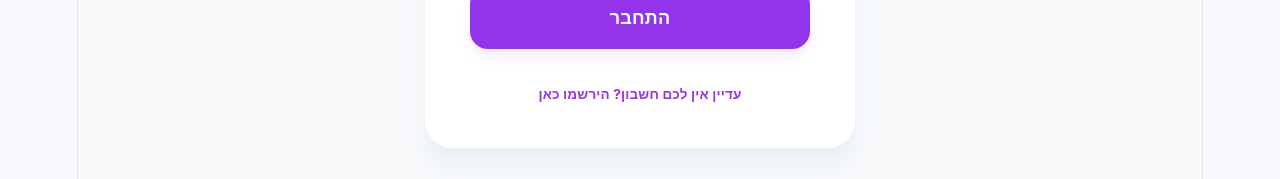
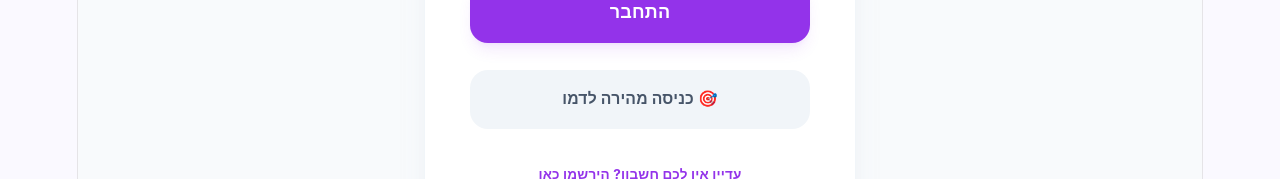
Before and after one commit to buncheyc/Hobit, a React (Vite) app: page / in a window 1280 px wide. Shown: the part 618-797 px from the top of the page. Built offline with nearby package versions, Linux system fonts and the light colour scheme; no server answers.

Commit message:
add demo login button

```diff
--- a/src/components/Login.jsx
+++ b/src/components/Login.jsx
@@ -19,7 +19,6 @@ function Login({ onLoginSuccess }) {
       if (error) {
         setError(error.message);
       } else {
-        // יצירת פרופיל אוטומטית למשתמש חדש
         await supabase.from('profiles').insert([{
           user_id: data.user.id,
           full_name: fullName,
@@ -36,6 +35,21 @@ function Login({ onLoginSuccess }) {
       } else {
         onLoginSuccess(data.user);
       }
+    }
+    setLoading(false);
+  };
+
+  const handleDemoLogin = async () => {
+    setLoading(true);
+    setError('');
+    const { data, error } = await supabase.auth.signInWithPassword({
+      email: 'test@hobit.com',
+      password: '123456'
+    });
+    if (error) {
+      setError('שגיאה בכניסת דמו');
+    } else {
+      onLoginSuccess(data.user);
     }
     setLoading(false);
   };
@@ -111,6 +125,16 @@ function Login({ onLoginSuccess }) {
           </button>
         </form>
 
+        {!isRegister && (
+          <button
+            onClick={handleDemoLogin}
+            disabled={loading}
+            className="w-full bg-slate-100 text-slate-600 p-4 rounded-2xl font-bold text-sm hover:bg-slate-200 active:scale-[0.98] transition-all"
+          >
+            🎯 כניסה מהירה לדמו
+          </button>
+        )}
+
         <div className="text-center pt-2">
           {isRegister ? (
             <p onClick={() => setIsRegister(false)} className="text-xs font-bold text-purple-600 cursor-pointer hover:underline">
```
